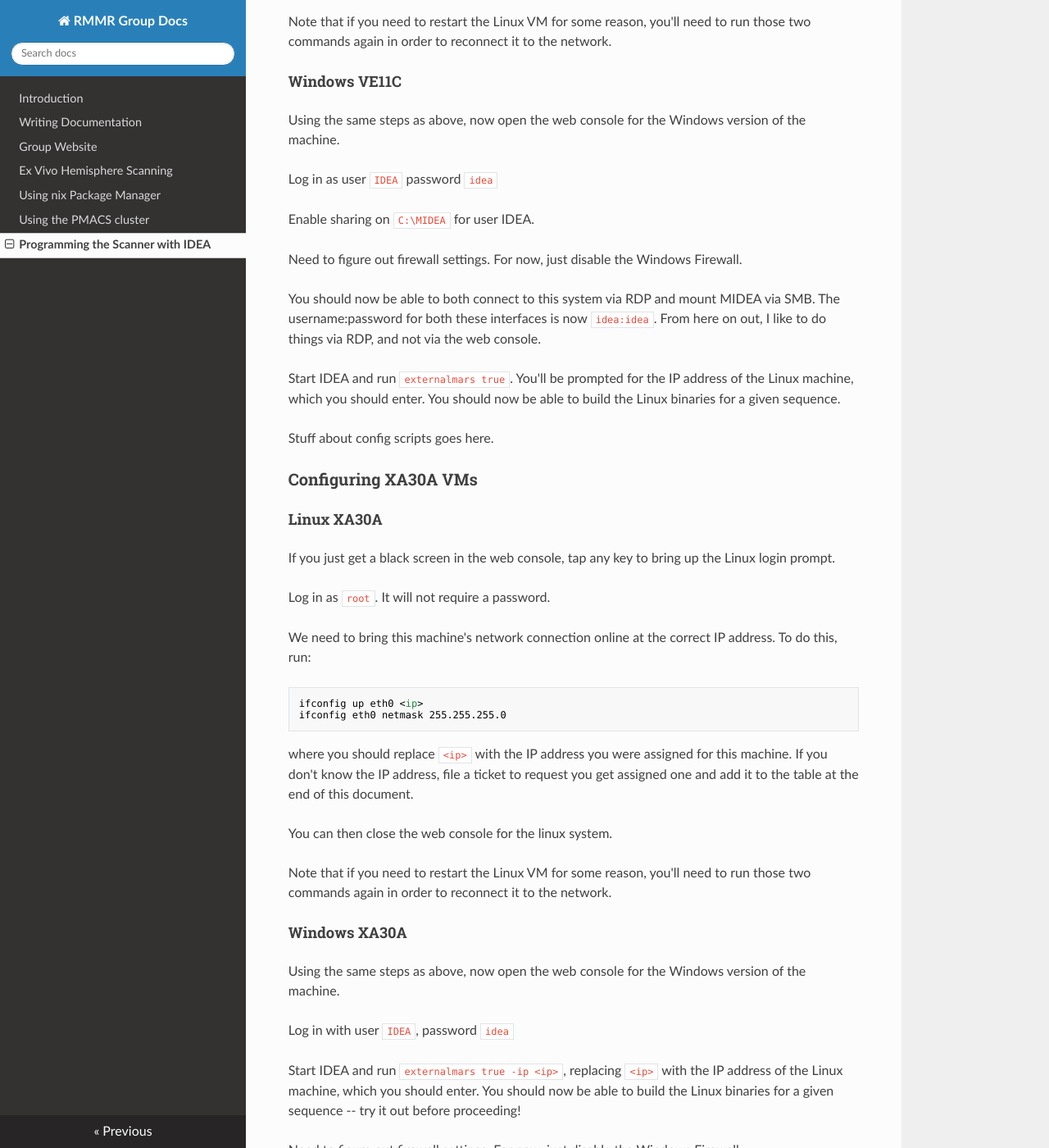
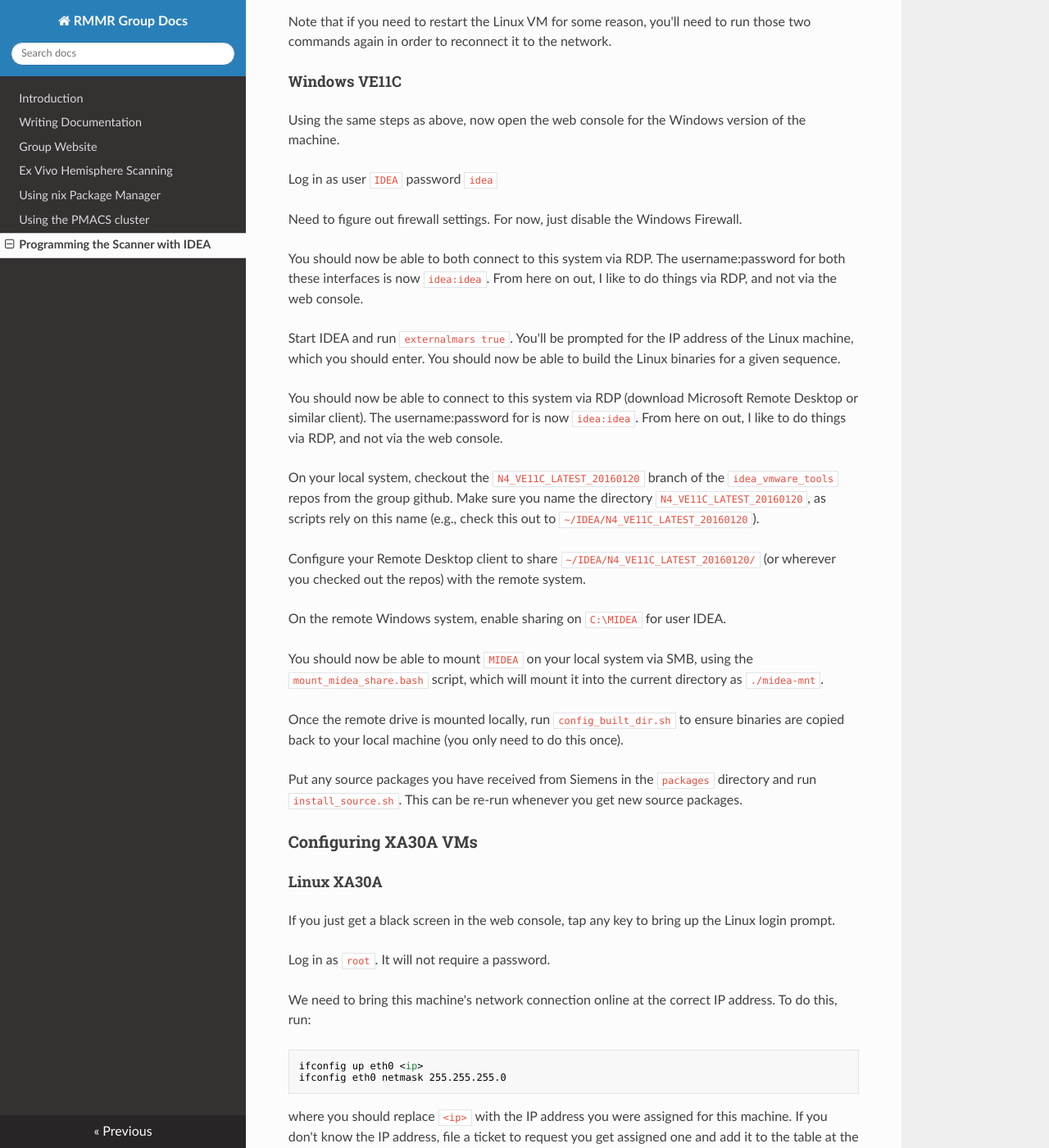
Before and after one commit to RMMR-Group/rmmr_group_docs, an MkDocs documentation site: the page built from docs/idea_vms.md, in a window 1280 px wide and 1400 px high, scrolled down 2844 px. Shown: the whole window at 82% size. Built offline with MkDocs 1.6.1, drawn with Linux system fonts in a browser that asks for light colours; nearby versions of some CDN libraries; some of the changed text lies outside the part shown.

Commit message:
Added directions for VE11C windows scripts

```diff
--- a/docs/idea_vms.md
+++ b/docs/idea_vms.md
@@ -77,15 +77,25 @@ Using the same steps as above, now open the web console for the Windows version
 
 Log in as user `IDEA` password `idea`
 
-Enable sharing on `C:\MIDEA` for user IDEA.
-
 Need to figure out firewall settings. For now, just disable the Windows Firewall.
 
-You should now be able to both connect to this system via RDP and mount MIDEA via SMB. The username:password for both these interfaces is now `idea:idea`. From here on out, I like to do things via RDP, and not via the web console.
+You should now be able to both connect to this system via RDP. The username:password for both these interfaces is now `idea:idea`. From here on out, I like to do things via RDP, and not via the web console.
 
 Start IDEA and run `externalmars true`. You'll be prompted for the IP address of the Linux machine, which you should enter. You should now be able to build the Linux binaries for a given sequence.
 
-Stuff about config scripts goes here.
+You should now be able to connect to this system via RDP (download Microsoft Remote Desktop or similar client). The username:password for is now `idea:idea`. From here on out, I like to do things via RDP, and not via the web console.
+
+On your local system, checkout the `N4_VE11C_LATEST_20160120` branch of the `idea_vmware_tools` repos from the group github. Make sure you name the directory `N4_VE11C_LATEST_20160120`, as scripts rely on this name (e.g., check this out to `~/IDEA/N4_VE11C_LATEST_20160120`).
+
+Configure your Remote Desktop client to share `~/IDEA/N4_VE11C_LATEST_20160120/` (or wherever you checked out the repos) with the remote system.
+
+On the remote Windows system, enable sharing on `C:\MIDEA` for user IDEA.
+
+You should now be able to mount `MIDEA` on your local system via SMB, using the `mount_midea_share.bash` script, which will mount it into the current directory as `./midea-mnt`.
+
+Once the remote drive is mounted locally, run `config_built_dir.sh` to ensure binaries are copied back to your local machine (you only need to do this once).
+
+Put any source packages you have received from Siemens in the `packages` directory and run `install_source.sh`. This can be re-run whenever you get new source packages.
 
 ### Configuring XA30A VMs
 
@@ -120,7 +130,7 @@ Need to figure out firewall settings. For now, just disable the Windows Firewall
 
 You should now be able to connect to this system via RDP (download Microsoft Remote Desktop or similar client). The username:password for is now `adminUser:idea`. From here on out, I like to do things via RDP, and not via the web console.
 
-On your local system, checkout the `NXVA30A_162141` branch of the `IDEA_VMWare_Tools` repos from the group github (e.g., check this out to `~/IDEA/NXVA30A_162141`).
+On your local system, checkout the `NXVA30A_162141` branch of the `idea_vmware_tools` repos from the group github. Make sure you name the directory `NXVA30A_162141`, as scripts rely on this name (e.g., check this out to `~/IDEA/NXVA30A_162141`).
 
 Configure your Remote Desktop client to share `~/IDEA/NXVA30A_162141/` with the remote system.
 
```
